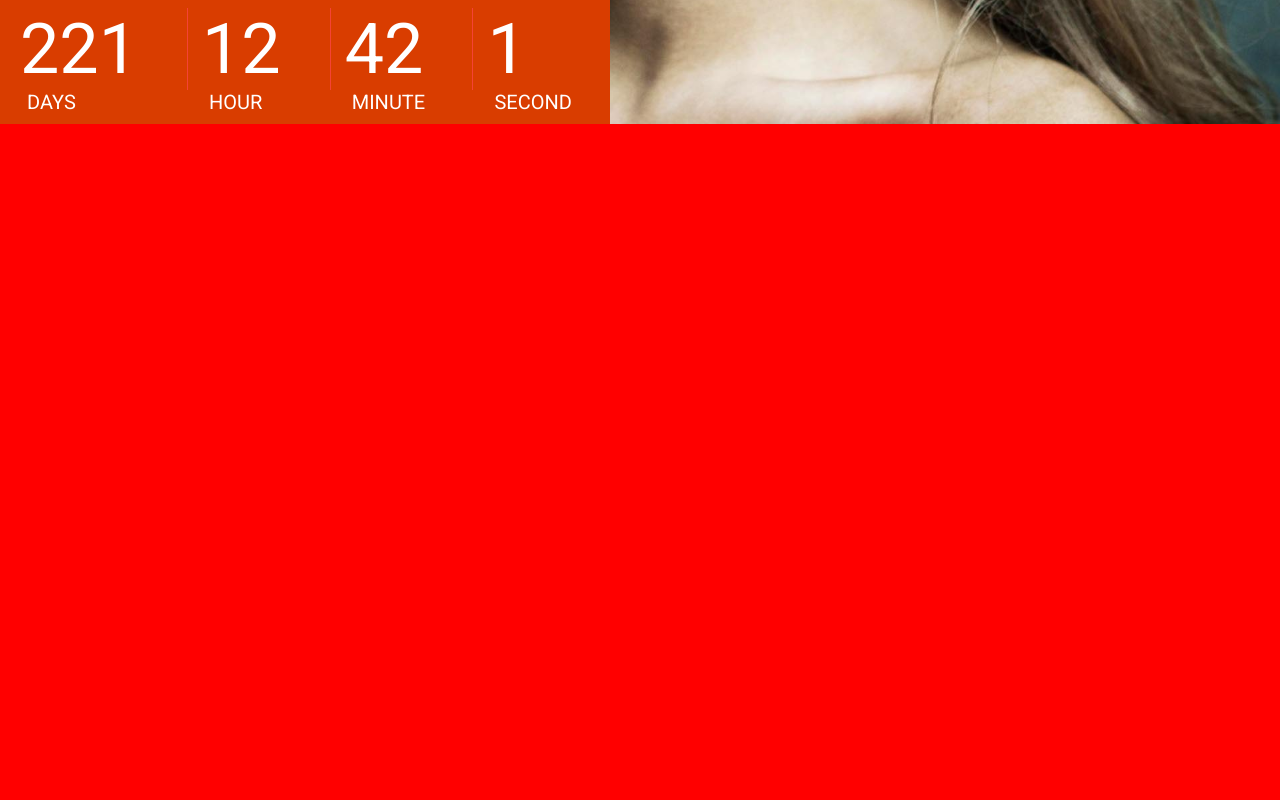
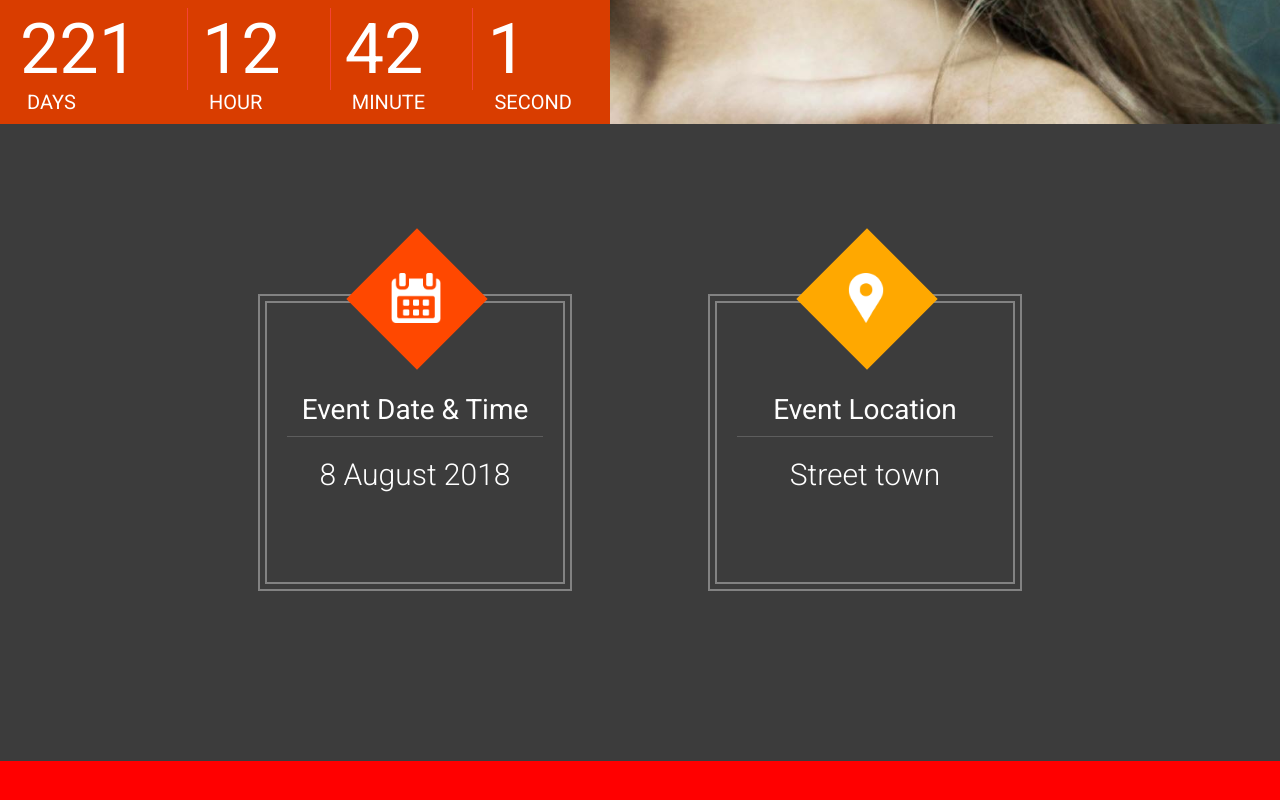
Before and after one commit to mindziukasss/react_spa, a React (Create React App) app: page / in a window 1280 px wide. Shown: the part 676-1476 px from the top of the page. Built offline with nearby package versions, Linux system fonts and the light colour scheme.

Commit message:
Add venue info component

```diff
--- a/src/App.js
+++ b/src/App.js
@@ -3,6 +3,7 @@
 
 import Hedear from './components/header_footer/Header';
 import Featured from './components/featured/Featured';
+import VenueInfo from './components/venue_info/VenueInfo'
 
 
 function App() {
@@ -10,6 +11,7 @@
     <div className="App" style={{height:"1500px" , backgroundColor: 'red'}}>
         <Hedear/>
         <Featured/>
+        <VenueInfo/>
     </div>
   );
 }
--- /dev/null
+++ b/src/components/venue_info/VenueInfo.js
@@ -0,0 +1,65 @@
+import React from 'react';
+
+import Zoom from 'react-reveal/Zoom';
+
+
+import icon_calendor from '../../resources/images/icons/calendar.png'
+import icon_location from '../../resources/images/icons/location.png'
+
+
+const VenueInfo = () => {
+    return (
+        <div className={"bck_black"}>
+            <div className={"center_wrapper"}>
+                <div className={"vn_wrapper"}>
+
+                    <Zoom duration={500}>
+                        <div className={"vn_item"}>
+                            <div className={"vn_outer"}>
+                                <div className={"vn_inner"}>
+                                    <div className={"vn_icon_square bck_red"}></div>
+                                    <div
+                                        className={"vn_icon"}
+                                        style={{
+                                            background: `url(${icon_calendor})`
+                                        }}
+                                    ></div>
+                                    <div className={"vn_title"}>
+                                        Event Date & Time
+                                    </div>
+                                    <div className={"vn_desc"}>
+                                        8 August 2018
+                                    </div>
+                                </div>
+                            </div>
+                        </div>
+                    </Zoom>
+
+                    <Zoom duration={500} delay={500}>
+                        <div className={"vn_item"}>
+                            <div className={"vn_outer"}>
+                                <div className={"vn_inner"}>
+                                    <div className={"vn_icon_square bck_yellow"}></div>
+                                    <div
+                                        className={"vn_icon"}
+                                        style={{
+                                            background: `url(${icon_location})`
+                                        }}
+                                    ></div>
+                                    <div className={"vn_title"}>
+                                        Event Location
+                                    </div>
+                                    <div className={"vn_desc"}>
+                                        Street town
+                                    </div>
+                                </div>
+                            </div>
+                        </div>
+                    </Zoom>
+                </div>
+            </div>
+        </div>
+    );
+};
+
+export default VenueInfo;
```
